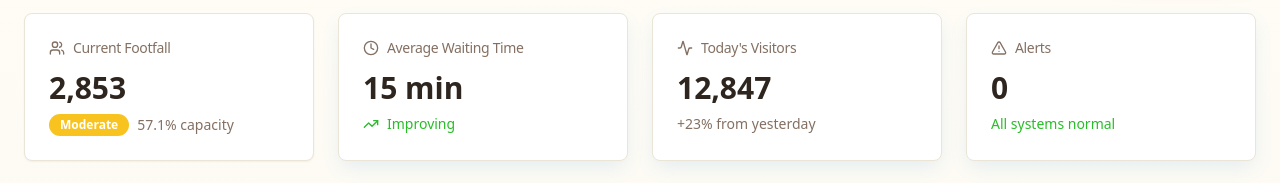
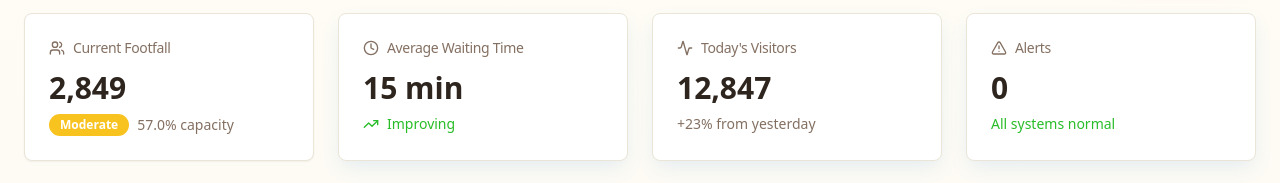
Before and after one commit to avi4rag/Temple-Management, a React (Vite) app: page /crowd-monitor in a window 1280 px wide. Shown: the part 199-382 px from the top of the page. Built offline with nearby package versions, Linux system fonts and the light colour scheme; no server answers.

Commit message:
feat(crowd): wire live queried metrics and auto-refresh to CrowdDashboard

```diff
--- a/src/components/CrowdDashboard.jsx
+++ b/src/components/CrowdDashboard.jsx
@@ -23,28 +23,27 @@ const CrowdDashboard = () => {
     queryFn: crowdService.getCrowdStatus,
   });
 
-  const [currentCount, setCurrentCount] = useState(2847);
+  const [liveOffset, setLiveOffset] = useState(0);
 
   useEffect(() => {
-    if (crowdDataQuery?.currentCount) {
-      setCurrentCount(crowdDataQuery.currentCount);
-    }
-  }, [crowdDataQuery]);
-
-  useEffect(() => {
+    // Subtle realistic visitor micro-fluctuation
     const interval = setInterval(() => {
-      setCurrentCount((prev) => prev + Math.floor(Math.random() * 21) - 10);
-    }, 3000);
+      setLiveOffset((prev) => prev + Math.floor(Math.random() * 7) - 3);
+    }, 4000);
     return () => clearInterval(interval);
   }, []);
 
   const handleRefresh = () => {
+    setLiveOffset(0);
     refetch();
   };
 
   const isRefreshing = isFetching;
-  const capacity = crowdDataQuery?.capacity || 5000;
-  const crowdPercentage = (currentCount / capacity) * 100;
+  const baseCount = crowdDataQuery?.currentCount || crowdDataQuery?.totalCrowd || 2847;
+  const currentCount = Math.max(0, baseCount + liveOffset);
+  const capacity = crowdDataQuery?.capacity || crowdDataQuery?.maxCapacity || 5000;
+  const waitTime = crowdDataQuery?.waitTime || "25 mins";
+  const crowdPercentage = Math.min(100, (currentCount / capacity) * 100);
 
   const getCrowdStatus = () => {
     if (crowdPercentage < 40)
```
